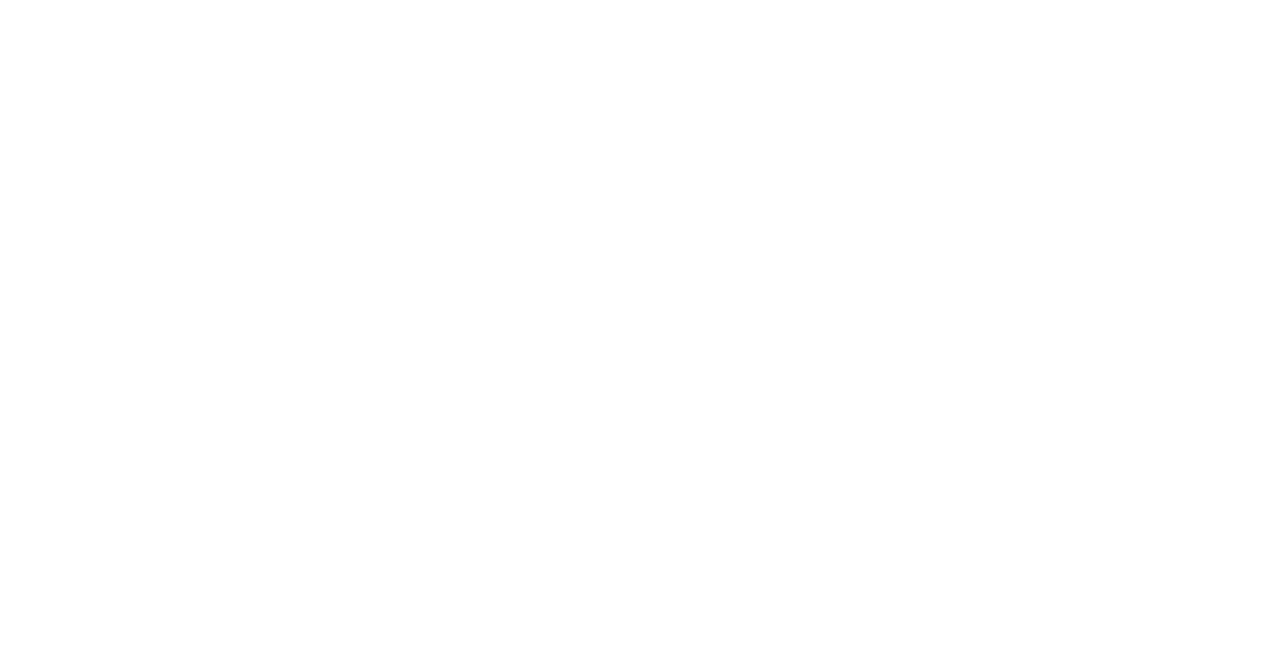
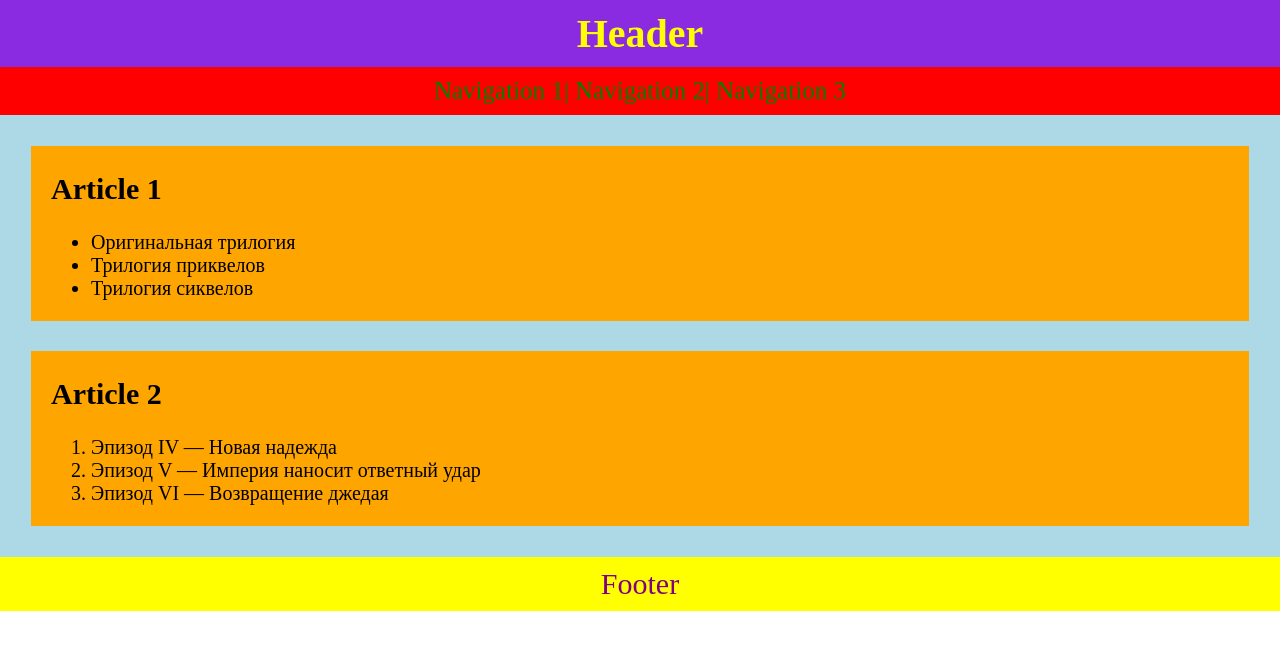
Before and after one commit to js-tasks-ru/htmlcss-20210708_olenka-oleynik, a website: page 02-dz0/01-semantic-mockup/solution.html in a window 1280 px wide. Drawn offline with Linux system fonts and the light colour scheme.

Commit message:
add solution for intro-2

```diff
--- a/02-dz0/01-semantic-mockup/solution.html
+++ b/02-dz0/01-semantic-mockup/solution.html
@@ -1,4 +1,80 @@
 <!DOCTYPE html>
 <html lang="ru">
-    <!-- Ваше решение -->
+    <head>
+        <meta charset="utf-8">
+        <title>Семантическая разметка</title>
+        <style>
+            body {
+                padding: 0;
+                margin: 0;
+            }
+            h1
+                {
+                background-color:blueviolet;
+                margin: 0;
+                padding: 10px;
+                font-size: 40px;
+                color:yellow;
+                text-align: center
+                }
+            nav
+                {
+                background-color: red;
+                padding: 10px;
+                font-size: 25px;
+                color: green;
+                text-align: center;
+                }
+            main
+                {
+                background-color: lightblue;
+                padding: 1px;
+                }
+            article
+                {
+                background-color: orange;
+                margin: 30px;
+                padding: 20px;
+                font-size: 20px;
+                padding-top: 1px;
+                padding-bottom: 1px;
+                }
+            footer
+                {
+                background-color: yellow;
+                padding: 10px;
+                font-size: 30px;
+                color:purple;
+                text-align: center;
+                }
+        </style>
+    </head>
+    <body>
+        <header>
+                <h1>Header</h1>
+                    <nav><a>Navigation 1</a>|
+                         <a>Navigation 2</a>|
+                         <a>Navigation 3</a>
+                    </nav>
+        </header>
+        <main>
+            <article>
+                <h2>Article 1</h2>
+                    <ul>
+                        <li>Оригинальная трилогия</li>
+                        <li>Трилогия приквелов</li>
+                        <li>Трилогия сиквелов</li>
+                    </ul>
+            </article>
+            <article>
+                <h2>Article 2</h2>
+                    <ol>
+                        <li>Эпизод IV — Новая надежда</li>
+                        <li>Эпизод V — Империя наносит ответный удар</li>
+                         <li>Эпизод VI — Возвращение джедая</li>
+                    </ol>
+            </article>
+        </main>
+       <footer>Footer</footer>
+    </body>
 </html>
```
